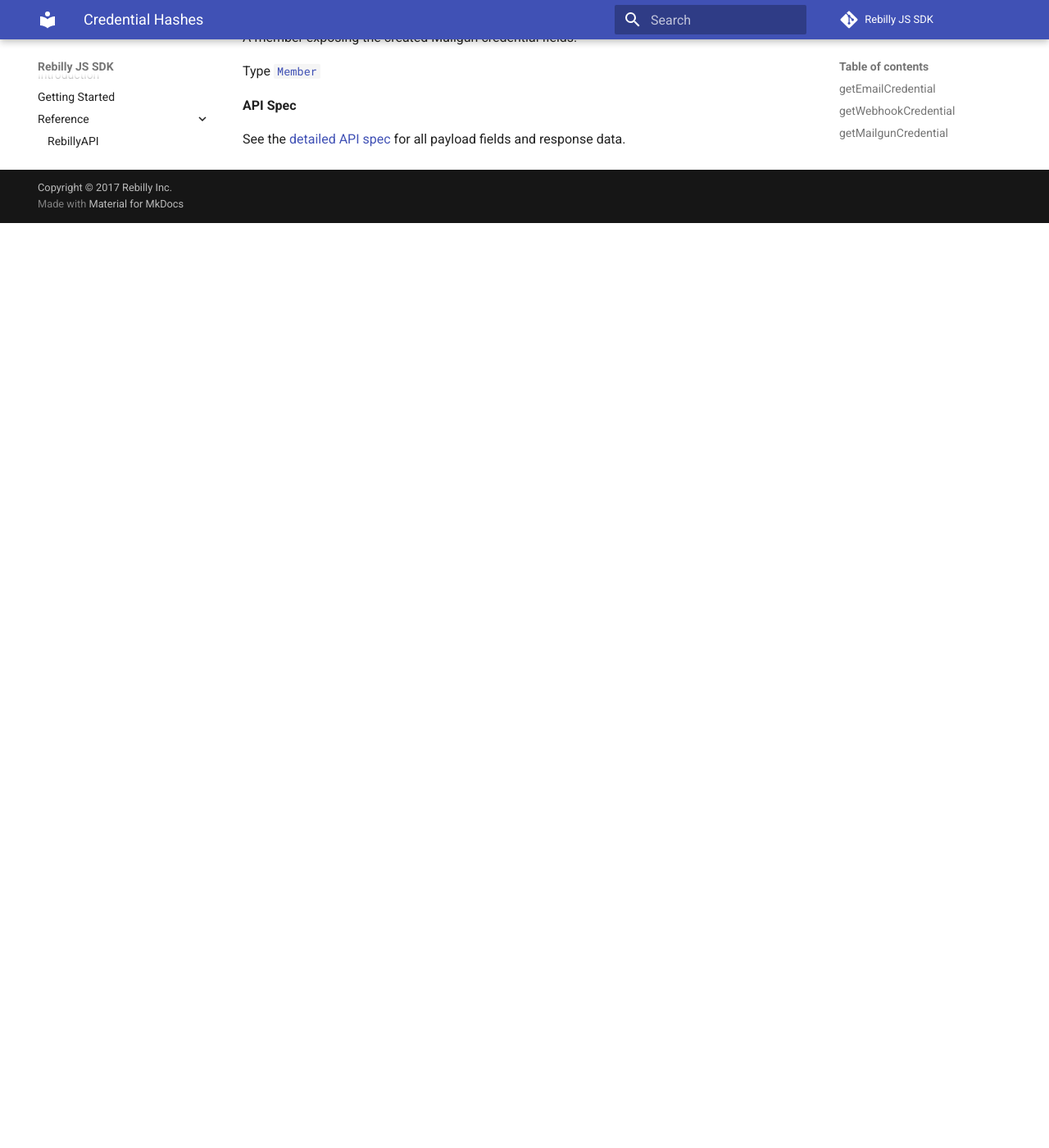
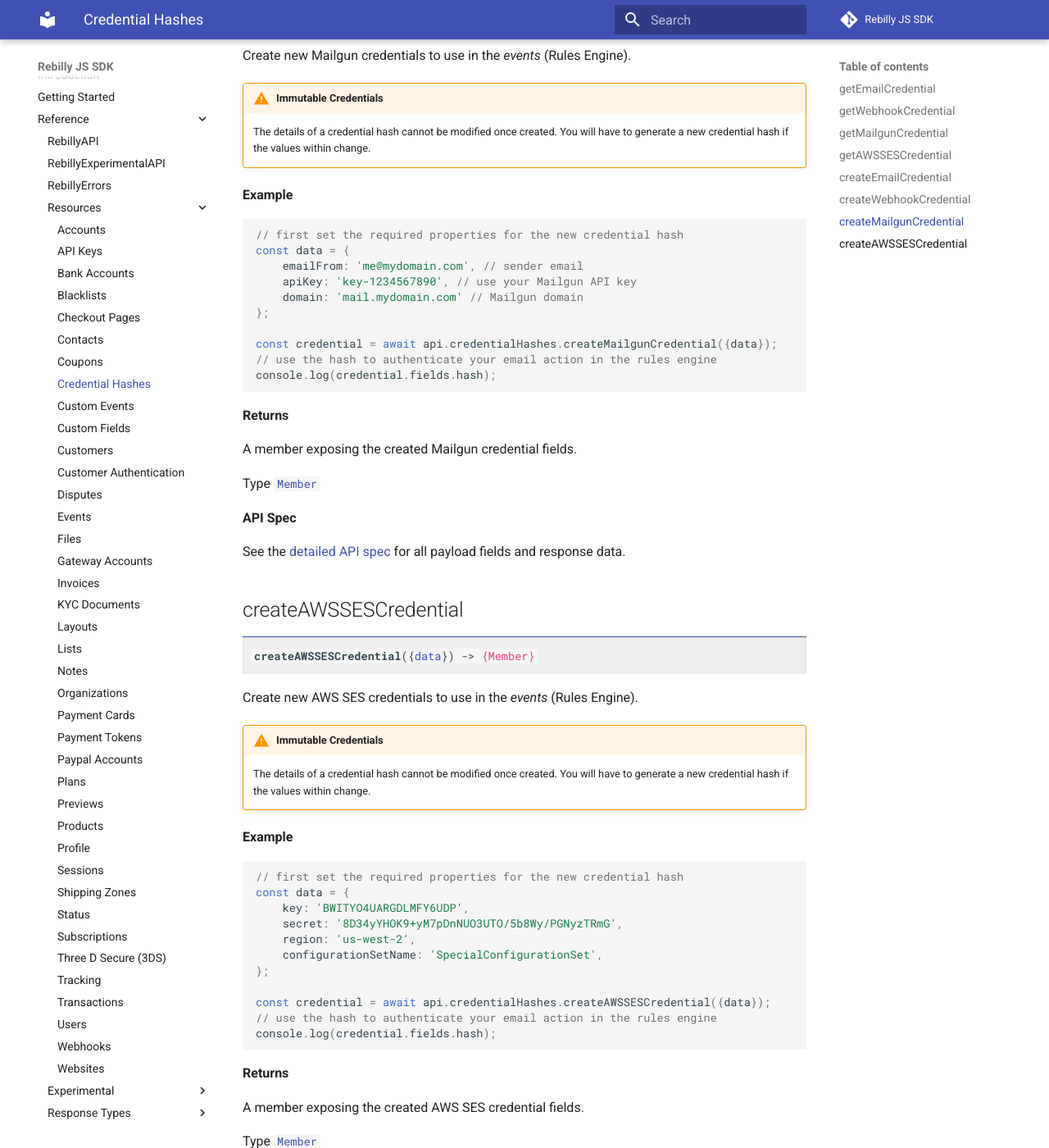
Before and after one commit to Rebilly/rebilly-js-sdk, an MkDocs documentation site: the page built from docs/reference/resources/credential-hashes.md, in a window 1280 px wide and 1400 px high, scrolled down 4924 px. Shown: the whole window at 82% size. Built offline with MkDocs 1.6.1 and Material for MkDocs 9.7.7, drawn with Linux system fonts in a browser that asks for light colours; comment, search, counter and statistics services are not loaded; old or Windows-style settings are respelled for this version of MkDocs; before the commit the page ends 5196 px from its top, so only the background shows below that; some of the changed text lies outside the part shown.

Commit message:
Add support for AWS SES email credentials

````diff
--- a/docs/reference/resources/credential-hashes.md
+++ b/docs/reference/resources/credential-hashes.md
@@ -79,6 +79,31 @@ Type [`Member`][goto-member]
 **API Spec**
 
 See the [detailed API spec][5]{: target="_blank"} for all payload fields and response data.
+
+## getAWSSESCredential
+<div class="method"><code><strong>getAWSSESCredential</strong>({<span class="prop">hash</span>}) -> <span class="return">{Member}</span></code></div>
+
+Get the details of an AWS SES credential using the `hash`.
+
+
+**Example**
+
+```js
+const details = await api.credentialHashes.getAWSSESCredential({hash: 'foobar-001'});
+console.log(details.fields.configurationSetName);
+```
+
+
+**Returns**
+
+A member exposing the AWS SES credential details.
+
+Type [`Member`][goto-member]
+
+
+**API Spec**
+
+See the [detailed API spec][7]{: target="_blank"} for all payload fields and response data.
 
 ## createEmailCredential
 <div class="method"><code><strong>createEmailCredential</strong>({<span class="prop">data</span>}) -> <span class="return">{Member}</span></code></div>
@@ -263,6 +288,42 @@ Type [`Member`][goto-member]
 
 See the [detailed API spec][6]{: target="_blank"} for all payload fields and response data.
 
+## createAWSSESCredential
+<div class="method"><code><strong>createAWSSESCredential</strong>({<span class="prop">data</span>}) -> <span class="return">{Member}</span></code></div>
+
+Create new AWS SES credentials to use in the *events* (Rules Engine).
+
+!!! warning "Immutable Credentials"
+    The details of a credential hash cannot be modified once created. You will have to generate a new credential hash if the values within change.
+
+**Example**
+
+```js
+// first set the required properties for the new credential hash
+const data = {
+    key: 'BWITYO4UARGDLMFY6UDP',
+    secret: '8D34yYHOK9+yM7pDnNUO3UTO/5b8Wy/PGNyzTRmG',
+    region: 'us-west-2',
+    configurationSetName: 'SpecialConfigurationSet',
+};
+
+const credential = await api.credentialHashes.createAWSSESCredential({data});
+// use the hash to authenticate your email action in the rules engine
+console.log(credential.fields.hash);
+```
+
+
+**Returns**
+
+A member exposing the created AWS SES credential fields.
+
+Type [`Member`][goto-member]
+
+
+**API Spec**
+
+See the [detailed API spec][8]{: target="_blank"} for all payload fields and response data.
+
 [goto-rebillyapi]: ../rebilly-api
 [goto-collection]: ../types/collection
 [goto-member]: ../types/member
````
Also changed, not shown: other parts of docs/reference/resources/credential-hashes.md (+2 -0 lines), 1 other file.
